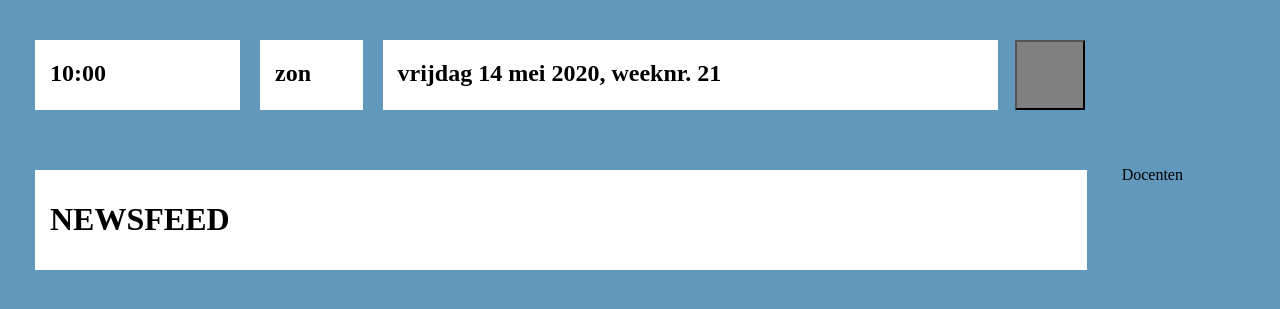
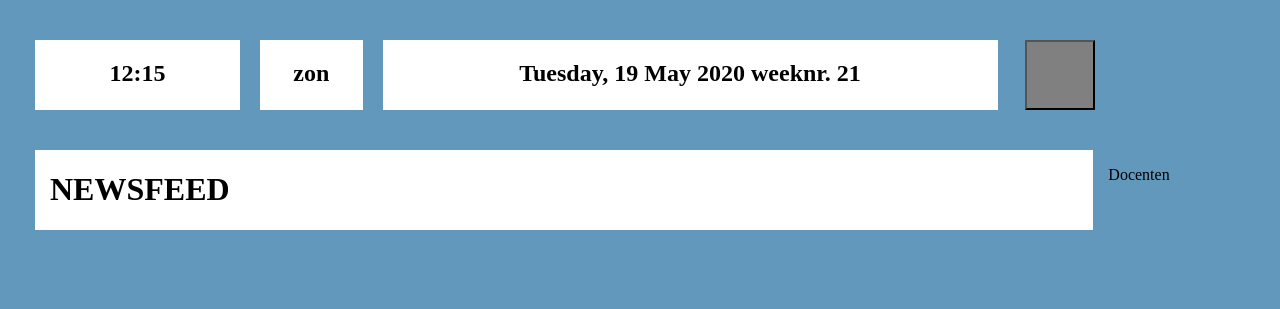
Before and after one commit to MarkBenjamins/Project-Inovate-P4, a PHP site: page /newsfeed.php in a window 1280 px wide. Shown: the top 309 px of the page. Run offline with PHP 8.4, Linux system fonts and the light colour scheme.

Commit message:
Update Front End
- Aanpassingen header + newsfeed.
- Huidige tijd, datum en weeknr. toegevoegd.
- Variabele van de achtergrondkleur gemaakt in CSS.

```diff
--- a/Innovate/Css/style.css
+++ b/Innovate/Css/style.css
@@ -22,6 +22,7 @@ body
     background-color: white;
     margin-right: 10px;
     margin-left: 10px;
+    text-align: center;
 }
 
 .darkmode
@@ -29,20 +30,23 @@ body
     height: 70px;
     width: 70px;
     background-color: grey;
-    margin-right: 10px;
     margin-left: 10px;
     float: right;
 }
 
 .worksheet
 {
+    padding-left: 40px;
+}
+
+.newsfeed
+{
     height: 100%;
     background-color: white;
-    border: 20px solid var(--light-blue-color);
-    margin-left: 30px;
-    padding: 10px;
+    margin-left: 10px;
 }
 
 .aanwezigheid
 {
+
 }
--- /dev/null
+++ b/Innovate/Include/header.php
@@ -0,0 +1,30 @@
+<!DOCTYPE html>
+<html>
+    <head>
+        <meta charset="UTF-8">
+        <link rel="stylesheet" href="Css/style.css" type="text/css">
+        <link rel="stylesheet" href="Css/bootstrap-grid.css" type="text/css">
+        <title></title>
+    </head>
+    <body>
+        <?php
+        /*  Huidige tijd, datum en weeknummer.
+            Wordt alleen geupdate wanneer de pagina gerefreshed wordt.*/
+        $time = date("H:i");
+        $date = date("l, j F Y");
+        $week = date("W");
+        ?>
+        <div class="row header">
+            <div class="col-2 white">
+                <h2><?php echo "$time"; ?></h2>
+            </div>
+            <div class="col-1 white">
+                <h2>zon</h2>
+            </div>
+            <div class="col-6 white">
+                <h2><?php echo "$date weeknr. $week"; ?></h2>
+            </div>
+            <div class="col-1">
+                <button class="darkmode"><img src="" alt=""></button>
+            </div>
+        </div>
--- a/Innovate/newsfeed.php
+++ b/Innovate/newsfeed.php
@@ -1,28 +1,8 @@
-<!DOCTYPE html>
-<html>
-    <head>
-        <meta charset="UTF-8">
-        <link rel="stylesheet" href="Css/style.css" type="text/css">
-        <link rel="stylesheet" href="Css/bootstrap-grid.css" type="text/css">
-        <title></title>
-    </head>
-    <body>
-        <div class="row header">
-            <div class="col-2 white">
-                <h2>10:00</h2>
-            </div>
-            <div class="col-1 white">
-                <h2>zon</h2>
-            </div>
-            <div class="col-6 white">
-                <h2>vrijdag 14 mei 2020, weeknr. 21</h2>
-            </div>
-            <div class="col-1">
-                <button class="darkmode"><img src="" alt=""></button>
-            </div>
-        </div>
-        <div class="row">
-            <div class="col-10 worksheet">
+<?php include("Include/header.php") ?>
+
+
+        <div class="row worksheet">
+            <div class="col-10 newsfeed">
                 <h1>NEWSFEED</h1>
             </div>
             <div class="col-1 aanwezigheid">
```
